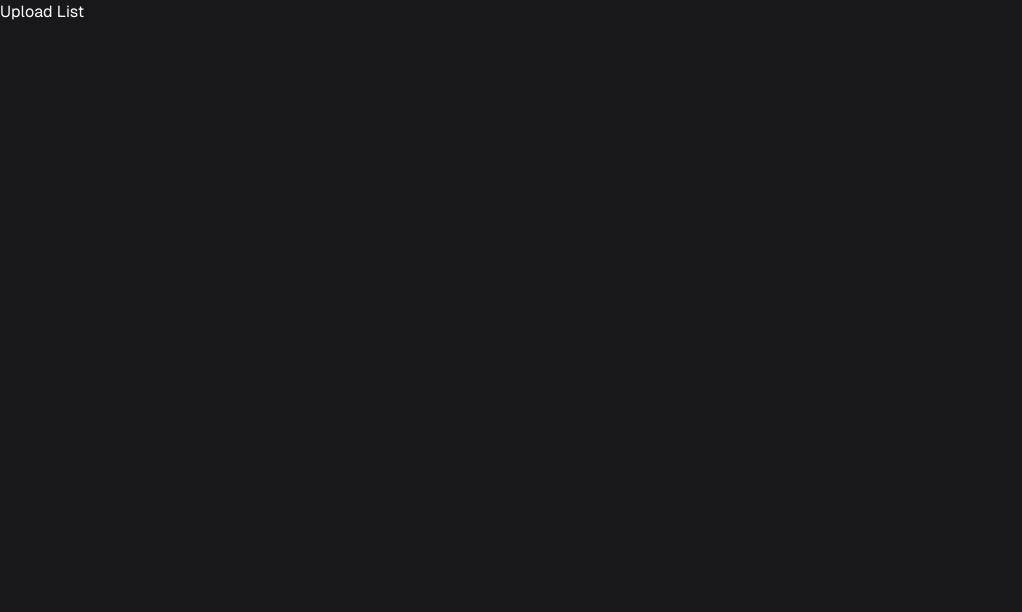
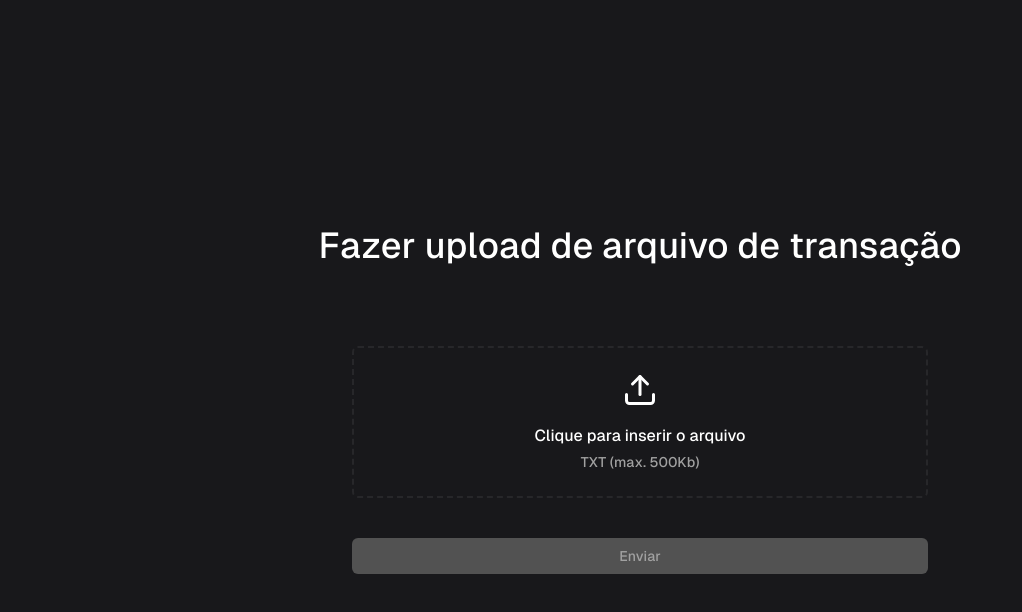
Before and after one commit to MatheusGSantos/hubla-fullstack-challenge, a Next.js app in the folder frontend/: page /uploads/new in a window 1280 px wide. Shown: the top 612 px of the page, without its empty margins (0-1022 px from the left). Built offline with nearby package versions, Linux system fonts and the light colour scheme.

Commit message:
feat: add file upload page

```diff
--- /dev/null
+++ b/frontend/src/app/uploads/new/_components/UploadForm.tsx
@@ -0,0 +1,27 @@
+"use client";
+import { Button } from "@/components/ui/button";
+import { FileInput } from "@/components/ui/fileInput";
+import { Loader } from "@/components/ui/loader";
+import { useState } from "react";
+
+export function UploadForm() {
+  const [selectedFile, setSelectedFile] = useState<File | null>(null);
+  const [loading, setLoading] = useState(false);
+  return (
+    <div className="w-full max-w-xl flex flex-col gap-10">
+      <FileInput
+        accept=".txt"
+        onFileChange={setSelectedFile}
+        selectedFile={selectedFile}
+      />
+      <Button
+        className="w-full"
+        disabled={!selectedFile || loading}
+        onClick={() => setLoading(true)}
+      >
+        Enviar
+      </Button>
+      {loading && <Loader fullscreen />}
+    </div>
+  );
+}
--- a/frontend/src/app/uploads/new/page.tsx
+++ b/frontend/src/app/uploads/new/page.tsx
@@ -1,7 +1,14 @@
-export default async function NewUpload() {
+import { UploadForm } from "./_components/UploadForm";
+
+export default function NewUpload() {
   return (
-    <div>
-      <h1>Upload List</h1>
+    <div className="p-8 flex flex-col w-full h-screen items-center justify-center">
+      <div className="flex flex-col items-center justify-center gap-20">
+        <h1 className="font-medium text-4xl">
+          Fazer upload de arquivo de transação
+        </h1>
+        <UploadForm />
+      </div>
     </div>
   );
 }
```
